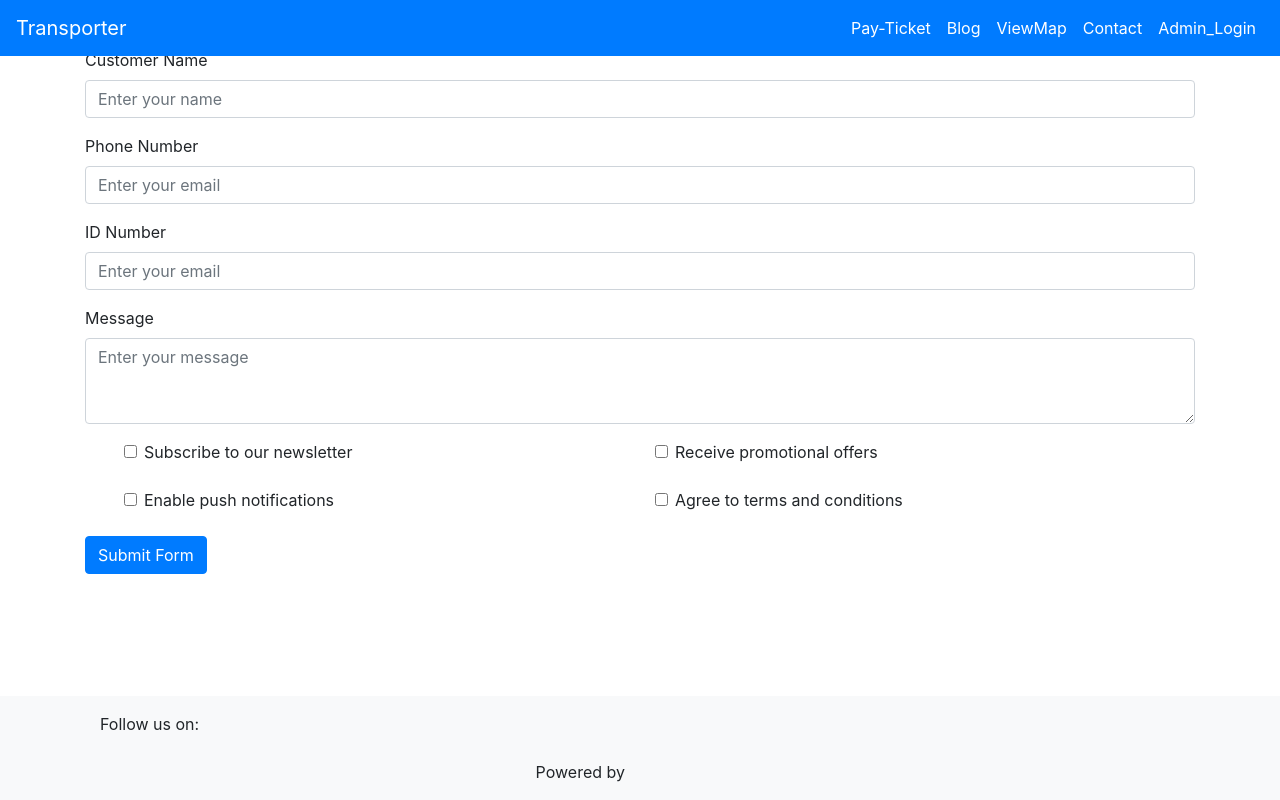
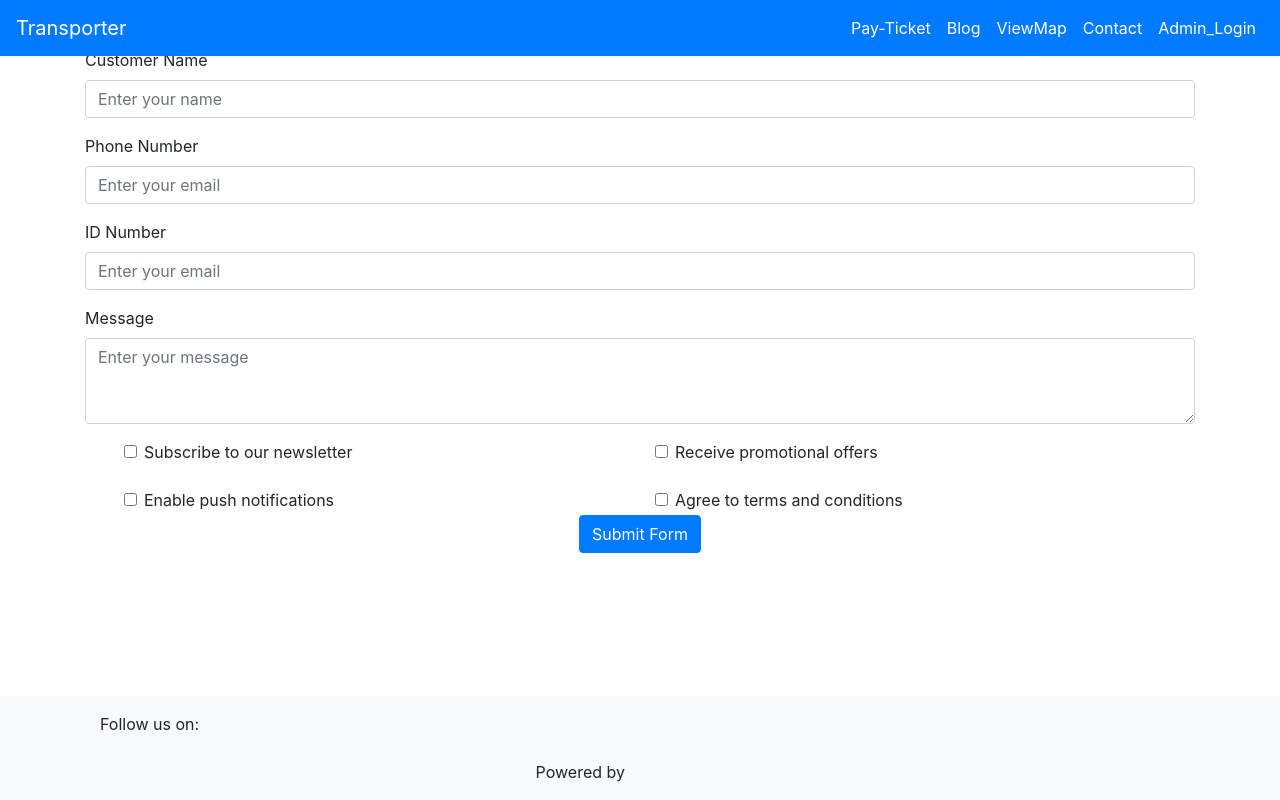
Before and after one commit to Ronaldyika/Online_bus_ticket_reservation, a Django app: page /zilo/payticket in a window 1280 px wide. Run offline with Django 4.2, Linux system fonts and the light colour scheme.

Commit message:
routed the payticket,adjusted the submit button  and adjusted the settings

```diff
--- a/templates/partials/nav.html
+++ b/templates/partials/nav.html
@@ -7,7 +7,7 @@
   <div class="collapse navbar-collapse text-white" id="navbarNavDropdown">
     <ul class="navbar-nav ml-auto">
       <li class="nav-item active">
-        <a class="nav-link text-white" href="{% url 'customer_registration' %}">Pay-Ticket<span class="sr-only"></span></a>
+        <a class="nav-link text-white" href="{% url 'payticket' %}">Pay-Ticket<span class="sr-only"></span></a>
       </li>
       <li class="nav-item text-white">
         <a class="nav-link text-white" href="{% url 'blog' %}">Blog</a>
--- a/templates/transport/payticket.html
+++ b/templates/transport/payticket.html
@@ -51,8 +51,9 @@
         </div>
       </div>
     </div>
-
-    <button type="submit" class="btn btn-primary">Submit Form</button>
+    <div class="button text-center">
+      <button type="submit" class="btn btn-primary text-center" style="margin-top: -2rem;">Submit Form</button>
+    </div>
   </form>
 
 {% endblock %}
--- a/transportSystem/settings.py
+++ b/transportSystem/settings.py
@@ -40,7 +40,7 @@ INSTALLED_APPS = [
     'django.contrib.staticfiles',
     'myapp',
     'crispy_forms',
-    'crispy_bootstrap4',
+    #'crispy_bootstrap4',
     # 'bootstrap4',
 
 
```
Also changed, not shown: static/assets/css/style.css (line endings or trailing spaces).
